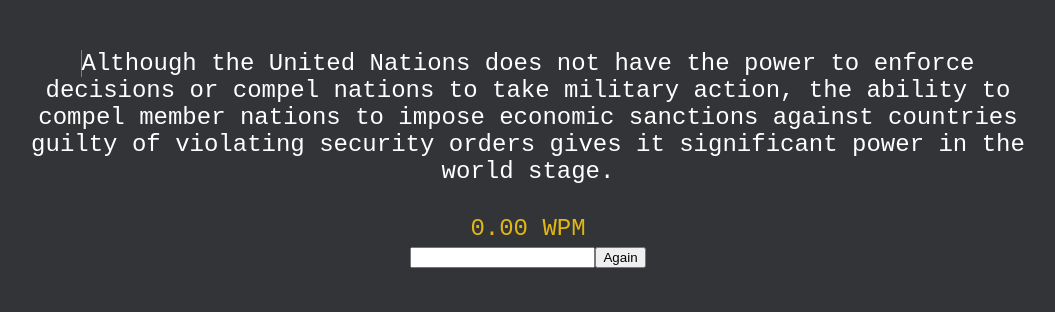
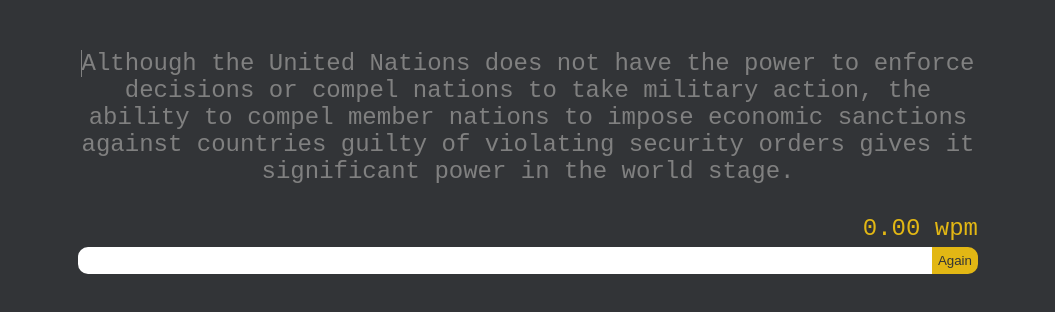
Before and after one commit to Brahmc/TypeMaster, a React (Create React App) app: page / in a window 1280 px wide. Shown: the top 312 px of the page, without its empty margins (112-1167 px from the left). Built offline with nearby package versions, Linux system fonts and the light colour scheme.

Commit message:
Style overhaul

```diff
--- a/src/App.css
+++ b/src/App.css
@@ -1,3 +1,10 @@
+html {
+  box-sizing: border-box;
+}
+*, *:before, *:after {
+  box-sizing: inherit;
+}
+
 .App {
   text-align: center;
   color: white;
@@ -14,33 +21,3 @@
   height: 40vmin;
   pointer-events: none;
 }
-
-@media (prefers-reduced-motion: no-preference) {
-  .App-logo {
-    animation: App-logo-spin infinite 20s linear;
-  }
-}
-
-.App-header {
-  background-color: #282c34;
-  min-height: 100vh;
-  display: flex;
-  flex-direction: column;
-  align-items: center;
-  justify-content: center;
-  font-size: calc(10px + 2vmin);
-  color: white;
-}
-
-.App-link {
-  color: #61dafb;
-}
-
-@keyframes App-logo-spin {
-  from {
-    transform: rotate(0deg);
-  }
-  to {
-    transform: rotate(360deg);
-  }
-}
--- a/src/components/TypeBox.js
+++ b/src/components/TypeBox.js
@@ -33,25 +33,27 @@
 
     return (<div style={{maxWidth: 1000, margin: "auto", padding: 50}}>
         <div style={{marginBottom: "30px"}}>
-            <span style={{color: "#60ff60"}}>{rightText}</span>
-            <span style={{backgroundColor: "rgb(231 78 78 / 67%)"}}>{wrongText}</span>
-            <span style={{boxShadow: "-1px 0 0 grey"}}>{remainingText.substring(0, 1)}</span>
-            <span>{remainingText.substring(1)}</span>
+            <span >{rightText}</span>
+            <span style={{backgroundColor: "rgb(249 66 66 / 48%)", color: "grey"}}>{wrongText}</span>
+            <span style={{boxShadow: "-1px 0 0 grey", color: "grey"}}>{remainingText.substring(0, 1)}</span>
+            <span style={{color: "grey"}}>{remainingText.substring(1)}</span>
         </div>
 
-        <div style={{color: "#e2b714"}}>{isFinished ? "Complete! - " : ""}{wordsPerMinute.toFixed(2)} WPM</div>
-        <input value={currentText} type="text" onChange={e => {
+        <div style={{color: "#e2b714", textAlign: "right", marginBottom: "5px"}}>{isFinished ? "Complete! - " : ""}{wordsPerMinute.toFixed(2)} wpm</div>
+        <div style={{whiteSpace: "nowrap", display: "flex", flexDirection: "row"}}>
+            <input style={{width: "100%", height: "27px", fontSize: "1rem", color: "#323437", borderStyle: "solid none solid solid", border: "2px #e2b714", borderRadius: "10px 0 0 10px", outline: "none", padding: "0 10px"}} value={currentText} type="text" onChange={e => {
                 if (isFinished) return;
                 setCurrentText(e.target.value);
                 if (!startTime) setStartTime(Date.now());
                 if (appendedText + e.target.value === prompt) setIsFinished(true);
             }} />
-        <button onClick={() => {
+            <button style={{height: "27px", borderRadius: "0 10px 10px 0", border: "none", backgroundColor: "#e2b714", color: "#323437"}} onClick={() => {
                 setIsFinished(false);
                 setStartTime(undefined);
                 setAppendedText("");
                 setPrompt(getRandomPrompt())
             }}>Again</button>
+        </div>
     </div>);
 }
 
```
Lines whose indentation alone changed are shown as unchanged.
